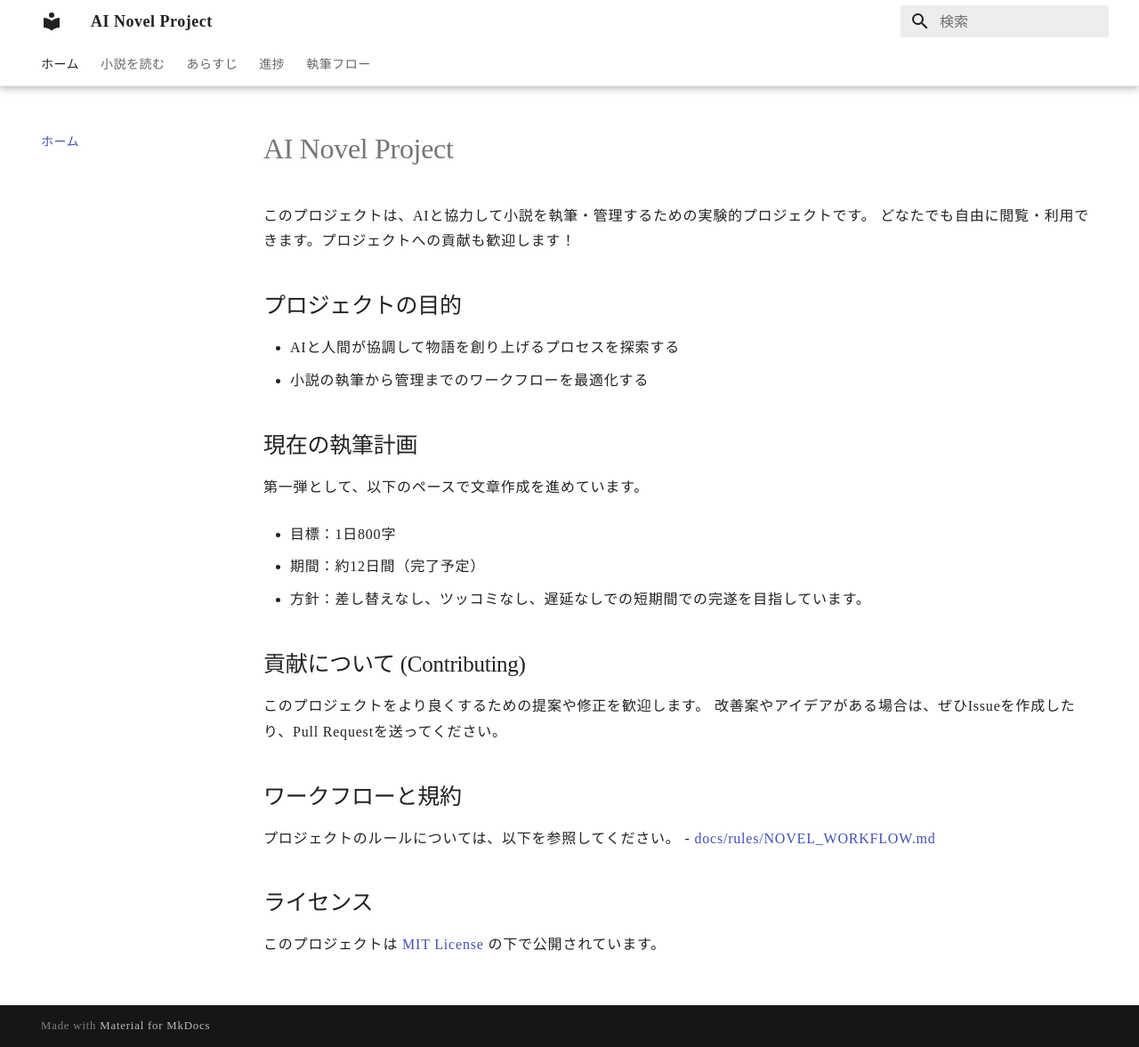
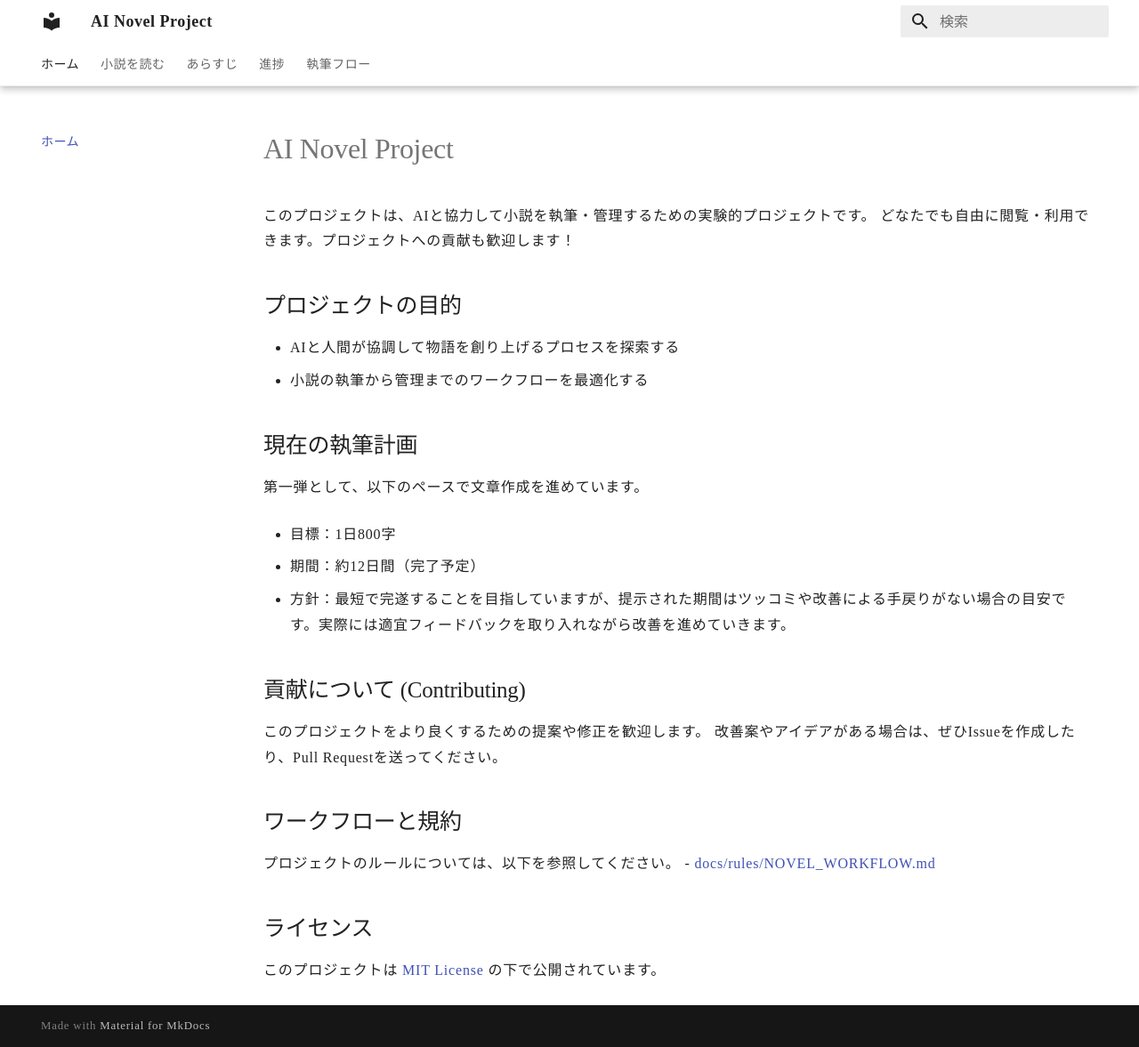
Before and after one commit to readofmaster/ai-novel-project, an MkDocs documentation site: the page built from docs/index.md, in a window 1280 px wide and 1177 px high. Shown: the whole window at 89% size. Built offline with MkDocs 1.6.1 and Material for MkDocs 9.7.7, drawn with Linux system fonts in a browser that asks for light colours; some web fonts are replaced.

Commit message:
fix: index.mdの執筆計画を最新の内容に同期

```diff
--- a/docs/index.md
+++ b/docs/index.md
@@ -12,7 +12,7 @@
 
 - 目標：1日800字
 - 期間：約12日間（完了予定）
-- 方針：差し替えなし、ツッコミなし、遅延なしでの短期間での完遂を目指しています。
+- 方針：最短で完遂することを目指していますが、提示された期間はツッコミや改善による手戻りがない場合の目安です。実際には適宜フィードバックを取り入れながら改善を進めていきます。
 
 ## 貢献について (Contributing)
 このプロジェクトをより良くするための提案や修正を歓迎します。
```
